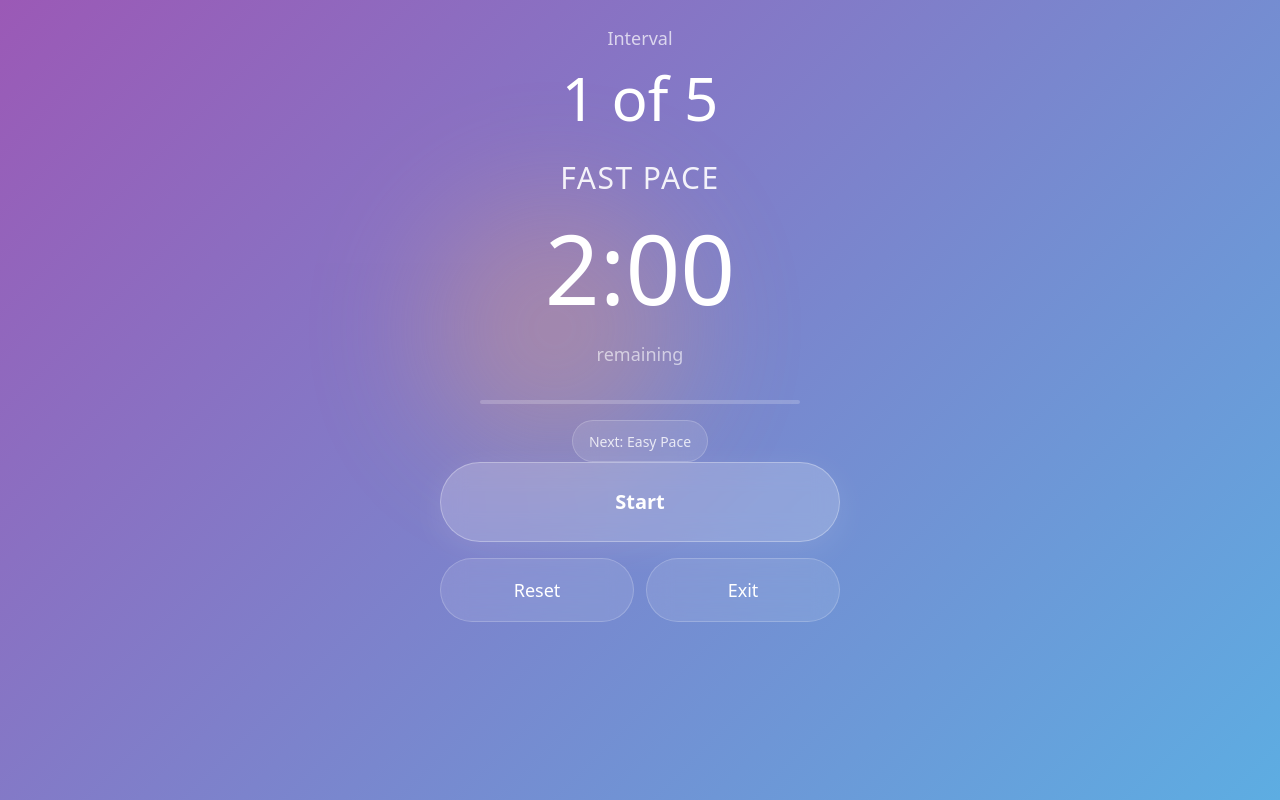
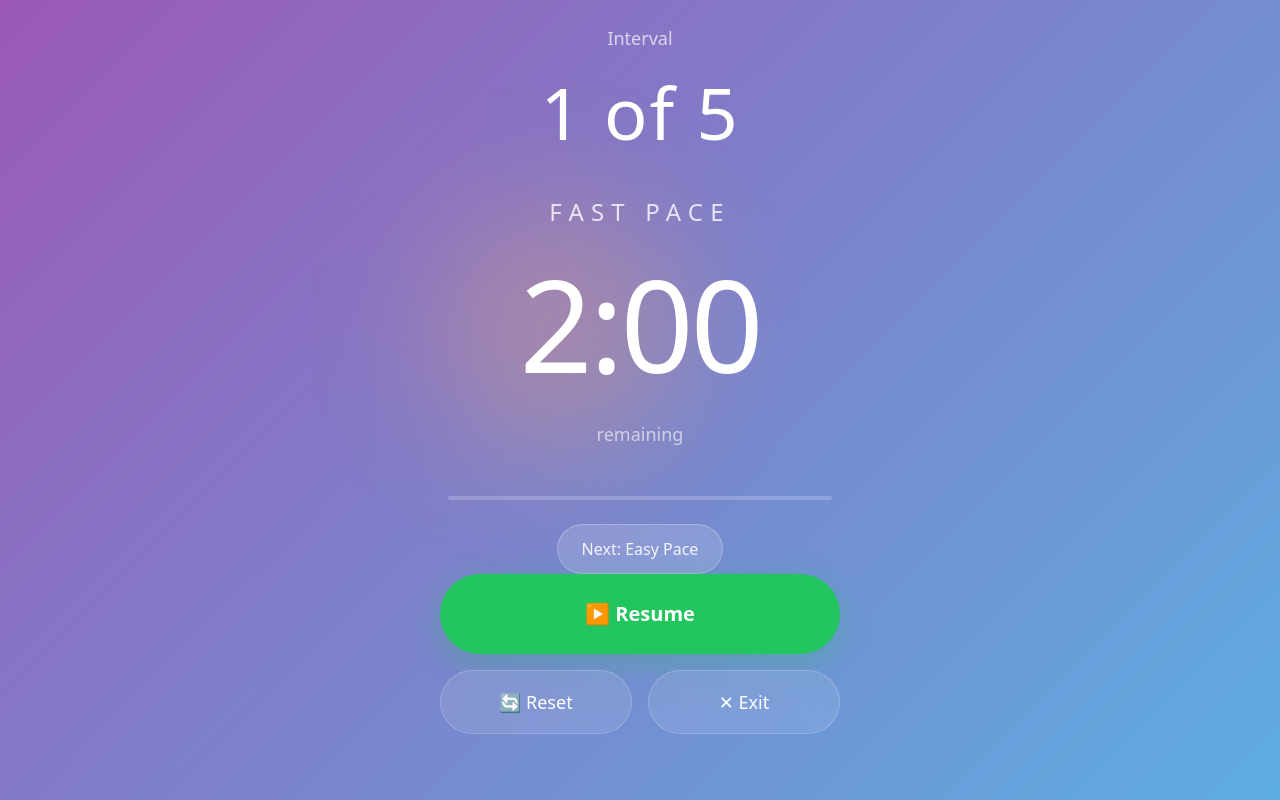
Before and after one commit to AskaMazik/tempo-flow-mindful, a React (Vite) app: page / in a window 1280 px wide. Both pictures are taken after a click on the button "Begin Session". Built offline with nearby package versions, Linux system fonts and the light colour scheme.

Commit message:
Refine button hover and screen layout
Update button hover states to be more milky for better visibility. Adjust the second screen's layout and dimensions to more closely match the provided screenshot, reducing visual clutter.

```diff
--- a/src/components/ui/glass-button.tsx
+++ b/src/components/ui/glass-button.tsx
@@ -10,20 +10,20 @@ const glassButtonVariants = cva(
         ethereal: [
           "bg-white/20 backdrop-blur-md border border-white/30",
           "text-white font-semibold",
-          "hover:bg-white/30 hover:scale-105 transition-all duration-300",
+          "hover:bg-white/50 hover:scale-105 transition-all duration-300",
           "active:scale-95 shadow-[0_8px_32px_0_rgba(255,255,255,0.1)]"
         ],
         glass: [
           "bg-white/10 backdrop-blur-md border border-white/20",
           "text-white font-medium",
-          "hover:bg-white/20 hover:scale-105 transition-all duration-300",
+          "hover:bg-white/40 hover:scale-105 transition-all duration-300",
           "active:scale-95"
         ],
-        zen: [
-          "bg-gradient-ethereal backdrop-blur-sm border border-primary/30",
-          "text-foreground shadow-zen",
-          "hover:shadow-glow-pulse hover:border-primary/50",
-          "active:scale-95"
+        primary: [
+          "bg-green-500 backdrop-blur-md border-0",
+          "text-white font-semibold",
+          "hover:bg-green-400 hover:scale-105 transition-all duration-300",
+          "active:scale-95 shadow-[0_8px_32px_0_rgba(34,197,94,0.3)]"
         ]
       },
       size: {
--- a/src/pages/Running.tsx
+++ b/src/pages/Running.tsx
@@ -137,42 +137,42 @@ export default function Running({ config, onReset }: RunningProps) {
       />
 
       <div className="relative z-10 flex flex-col h-full p-6 max-w-md mx-auto w-full">
-        {/* Minimalist Layout */}
-        <div className="flex-1 flex flex-col items-center justify-center space-y-8 text-center">
+        {/* Minimalist Layout - Exact Match to Screenshot */}
+        <div className="flex-1 flex flex-col items-center justify-center space-y-12 text-center">
           {/* Interval Progress */}
-          <div className="space-y-4">
-            <p className="text-white/70 text-lg">Interval</p>
-            <h1 className="text-6xl font-light text-white">
+          <div className="space-y-6">
+            <p className="text-white/70 text-lg font-light">Interval</p>
+            <h1 className="text-7xl font-extralight text-white tracking-wide">
               {currentInterval} of {config.intervalCount}
             </h1>
           </div>
 
           {/* Phase Indicator */}
-          <div className="space-y-6">
-            <h2 className="text-3xl font-light text-white/90 tracking-wider">
+          <div className="space-y-8">
+            <h2 className="text-2xl font-light text-white/80 tracking-[0.3em] uppercase">
               {currentPhase === "work" ? "FAST PACE" : currentPhase === "recover" ? "EASY PACE" : "COMPLETE"}
             </h2>
 
             {/* Timer */}
-            <div className="text-8xl font-light text-white">
+            <div className="text-9xl font-extralight text-white tracking-tight">
               {formatTime(timeRemaining)}
             </div>
-            <p className="text-white/60 text-lg">remaining</p>
+            <p className="text-white/60 text-lg font-light">remaining</p>
           </div>
 
           {/* Progress Bar */}
           {currentPhase !== "complete" && (
-            <div className="w-full max-w-xs space-y-4">
+            <div className="w-full max-w-sm space-y-6">
               <div className="w-full h-1 bg-white/20 rounded-full overflow-hidden">
                 <div
-                  className="h-full bg-white/60 transition-all duration-1000 ease-out"
+                  className="h-full bg-white/70 transition-all duration-1000 ease-out rounded-full"
                   style={{ width: `${getProgressPercentage()}%` }}
                 />
               </div>
 
               {/* Next Phase Indicator */}
-              <div className="inline-block px-4 py-2 bg-white/10 rounded-full border border-white/20 backdrop-blur-md">
-                <span className="text-white/80 text-sm">
+              <div className="inline-block px-6 py-3 bg-white/15 rounded-full border border-white/25 backdrop-blur-md">
+                <span className="text-white/90 text-base font-light">
                   Next: {currentPhase === "work" ? "Easy Pace" : "Fast Pace"}
                 </span>
               </div>
@@ -180,44 +180,44 @@ export default function Running({ config, onReset }: RunningProps) {
           )}
         </div>
 
-        {/* Controls */}
-        <div className="space-y-4 pb-6">
+        {/* Controls - Bottom Section */}
+        <div className="space-y-4 pb-8">
           {currentPhase !== "complete" ? (
             <>
-              {/* Main Play/Pause */}
+              {/* Main Resume/Start Button - Green like in screenshot */}
               <GlassButton
-                variant="ethereal"
+                variant="primary"
                 size="xl"
                 onClick={handlePlayPause}
-                className="w-full text-xl py-4"
+                className="w-full text-xl py-6 rounded-full"
               >
-                {isRunning ? "Pause" : "Start"}
+                ▶ {isRunning ? "Pause" : "Resume"}
               </GlassButton>
 
               {/* Secondary Controls */}
-              <div className="flex gap-3">
+              <div className="flex gap-4">
                 <GlassButton
                   variant="glass"
                   size="lg"
                   onClick={handleReset}
-                  className="flex-1"
+                  className="flex-1 py-4 rounded-full"
                 >
-                  Reset
+                  🔄 Reset
                 </GlassButton>
                 <GlassButton
                   variant="glass"
                   size="lg"
                   onClick={handleStop}
-                  className="flex-1"
+                  className="flex-1 py-4 rounded-full"
                 >
-                  Exit
+                  ✕ Exit
                 </GlassButton>
               </div>
             </>
           ) : (
             /* Session Complete */
             <div className="space-y-4 text-center">
-              <div className="py-6">
+              <div className="py-8">
                 <h2 className="text-4xl font-light text-white mb-4">
                   Well Done!
                 </h2>
@@ -227,10 +227,10 @@ export default function Running({ config, onReset }: RunningProps) {
               </div>
 
               <GlassButton
-                variant="ethereal"
+                variant="primary"
                 size="xl"
                 onClick={handleReset}
-                className="w-full"
+                className="w-full rounded-full"
               >
                 New Session
               </GlassButton>
@@ -239,7 +239,7 @@ export default function Running({ config, onReset }: RunningProps) {
                 variant="glass"
                 size="lg"
                 onClick={handleStop}
-                className="w-full"
+                className="w-full rounded-full"
               >
                 Back to Setup
               </GlassButton>
```
